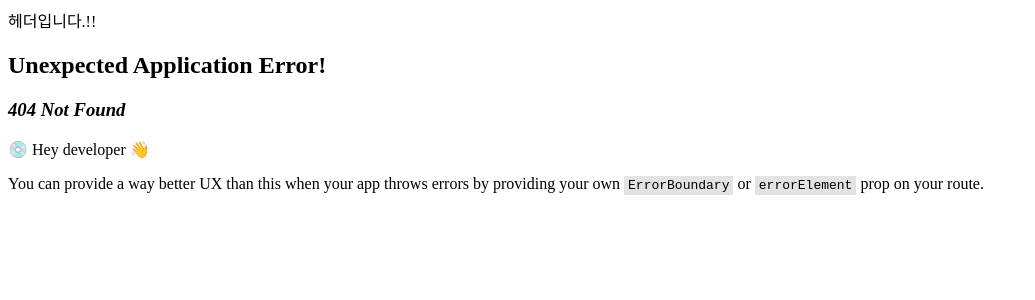
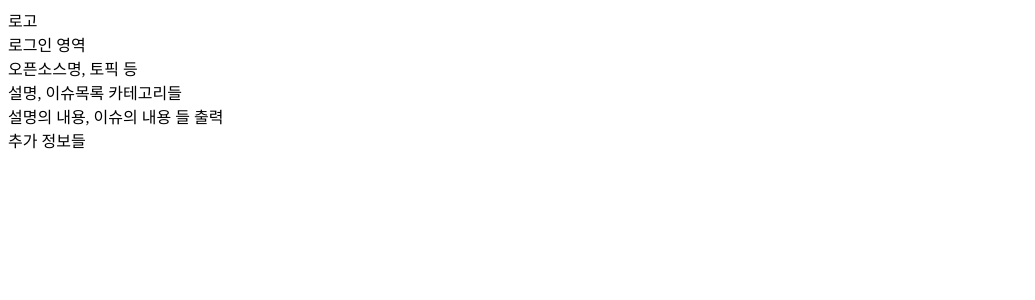
Before and after one commit to ContribHub/contribhub-fe, a React app: page /detail in a window 1280 px wide. Before the commit this address had no page. Shown: the top 300 px of the page, without its empty margins (0-1035 px from the left). Built offline with nearby package versions, Linux system fonts and the light colour scheme.

Commit message:
[feat] 전체적인 레이아웃 구성
기본 헤드라인인 로고 로그인 영역 HeadLayout
기본 검색화면 홈 Home
알고리즘 상세 페이지 Detail

```diff
--- a/src/components/common/Layout/HeadLayout.tsx
+++ b/src/components/common/Layout/HeadLayout.tsx
@@ -4,7 +4,10 @@ interface LayoutProps {
 function HeadLayout(props: LayoutProps) {
   return (
     <div>
-      <header>헤더입니다.!!</header>
+      <div>
+        <div>로고</div>
+        <div>로그인 영역</div>
+      </div>
       <div>{props.children}</div>
     </div>
   );
--- a/src/index.tsx
+++ b/src/index.tsx
@@ -5,11 +5,16 @@ import { createBrowserRouter, RouterProvider } from 'react-router-dom';
 //컴포넌트
 import Home from './pages/Home';
 import HeadLayout from './components/common/Layout/HeadLayout';
+import Detail from './pages/Detail';
 
 const router = createBrowserRouter([
   {
     path: '/',
     element: <Home />,
+  },
+  {
+    path: '/detail',
+    element: <Detail />,
   },
 ]);
 
--- /dev/null
+++ b/src/pages/Detail/index.tsx
@@ -0,0 +1,20 @@
+function Detail() {
+  return (
+    <div>
+      <div>
+        <div>오픈소스명, 토픽 등</div>
+        <div>설명, 이슈목록 카테고리들</div>
+      </div>
+
+      <div>
+        <div>
+          <div>설명의 내용, 이슈의 내용 들 출력</div>
+        </div>
+
+        <div>추가 정보들</div>
+      </div>
+    </div>
+  );
+}
+
+export default Detail;
--- a/src/pages/Home/index.tsx
+++ b/src/pages/Home/index.tsx
@@ -1,5 +1,17 @@
 function Home() {
-  return <div>본문입니다.</div>;
+  return (
+    <div>
+      <div>
+        <div>카테고리들</div>
+        <div>해당 카테고리들</div>
+      </div>
+
+      <div>
+        <div>오픈소스 검색결과</div>
+        <div>결과 목록 들</div>
+      </div>
+    </div>
+  );
 }
 
 export default Home;
--- a/tsconfig.json
+++ b/tsconfig.json
@@ -3,8 +3,8 @@
     "outDir": "./dist/",
     "sourceMap": true,
     "noImplicitAny": true,
-    "target": "es5",
-    "lib": ["dom", "dom.iterable", "esnext"],
+    "target": "ES6",
+    "lib": ["DOM", "DOM.Iterable", "ESNext"],
     "allowJs": true,
     "skipLibCheck": true,
     "esModuleInterop": true,
--- a/webpack.config.js
+++ b/webpack.config.js
@@ -36,16 +36,15 @@ module.exports = {
     new HtmlWebpackPlugin({
       template: './public/index.html',
     }),
-    // new ESLintPlugin({
-    //   // Plugin options
-    //   extensions: ['js', 'jsx', 'ts', 'tsx'],
-    //   emitError: true,
-    //   emitWarning: true,
-    //   failOnError: false,
-    //   failOnWarning: false,
-    //   useEslintrc: false,
-    //   cache: true,
-    // }),
+    new ESLintPlugin({
+      // Plugin options
+      extensions: ['js', 'jsx', 'ts', 'tsx'],
+      emitError: false,
+      emitWarning: false,
+      failOnError: false,
+      failOnWarning: false,
+      useEslintrc: false,
+    }),
   ],
   devtool: 'source-map',
 };
```
